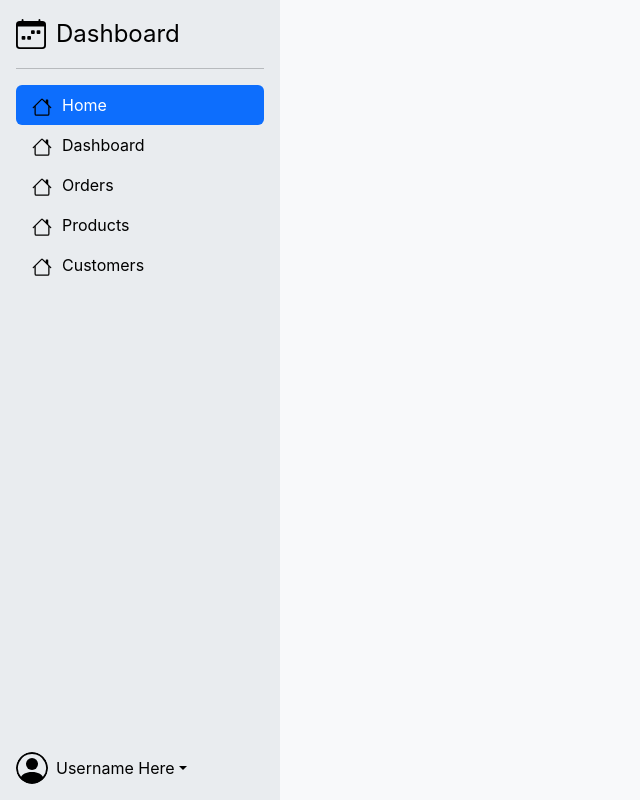
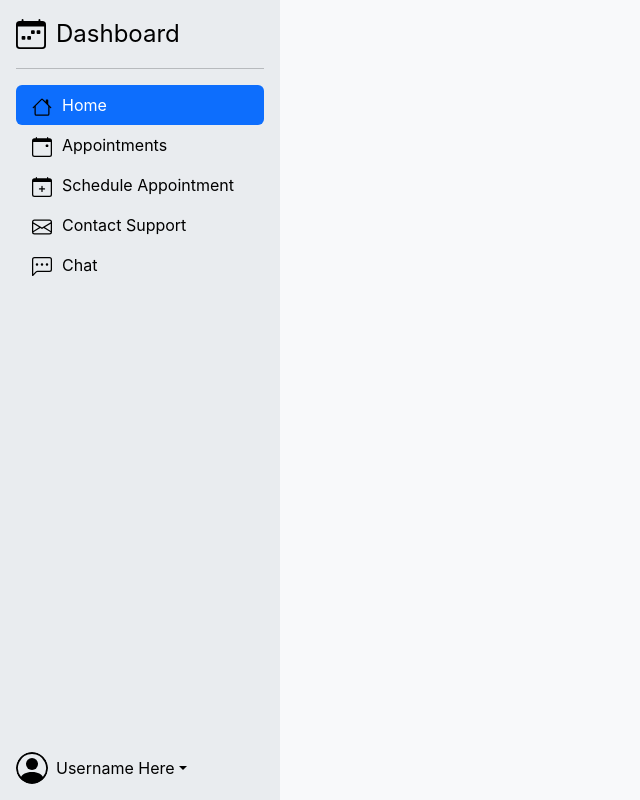
Before and after one commit to FrancoMLG/Group_31, a React (Create React App) app in the folder client/: page /userdash in a window 1280 px wide. Shown: the whole page, without its empty margins (0-640 px from the left). Built offline with nearby package versions, Linux system fonts and the light colour scheme.

Commit message:
changed svgs, dashboard option names, reduced user options

```diff
--- a/client/src/components/dashboards/userdash.js
+++ b/client/src/components/dashboards/userdash.js
@@ -38,44 +38,44 @@ export default function UserDash() {
             <a href="#" className="nav-link link-body-emphasis">
               <img
                 className="padded-img"
-                src={`${process.env.PUBLIC_URL}/images/house.svg`}
+                src={`${process.env.PUBLIC_URL}/images/calendar-event.svg`}
                 height="20"
                 alt="Fake Company Logo"
               />
-              Dashboard
+              Appointments
             </a>
           </li>
           <li>
             <a href="#" className="nav-link link-body-emphasis">
               <img
                 className="padded-img"
-                src={`${process.env.PUBLIC_URL}/images/house.svg`}
+                src={`${process.env.PUBLIC_URL}/images/calendar-plus.svg`}
                 height="20"
                 alt="Fake Company Logo"
               />
-              Orders
+              Schedule Appointment
             </a>
           </li>
           <li>
             <a href="#" className="nav-link link-body-emphasis">
               <img
                 className="padded-img"
-                src={`${process.env.PUBLIC_URL}/images/house.svg`}
+                src={`${process.env.PUBLIC_URL}/images/envelope.svg`}
                 height="20"
                 alt="Fake Company Logo"
               />
-              Products
+              Contact Support
             </a>
           </li>
           <li>
             <a href="#" className="nav-link link-body-emphasis">
               <img
                 className="padded-img"
-                src={`${process.env.PUBLIC_URL}/images/house.svg`}
+                src={`${process.env.PUBLIC_URL}/images/chat-left-dots.svg`}
                 height="20"
                 alt="Fake Company Logo"
               />
-              Customers
+              Chat
             </a>
           </li>
         </ul>
@@ -85,13 +85,13 @@ export default function UserDash() {
             Username Here
           </a>
           <ul className="dropdown-menu text-small shadow">
-            <li><a className="dropdown-item" href="#">User options?</a></li>
-            <li><a className="dropdown-item" href="#">Maybe get rid of this</a></li>
-            <li><hr className="dropdown-divider" /></li>
             <li><a className="dropdown-item" href="#">Sign out</a></li>
           </ul>
         </div>
       </div>
+
+
+
     </div>
   );
 }
```
